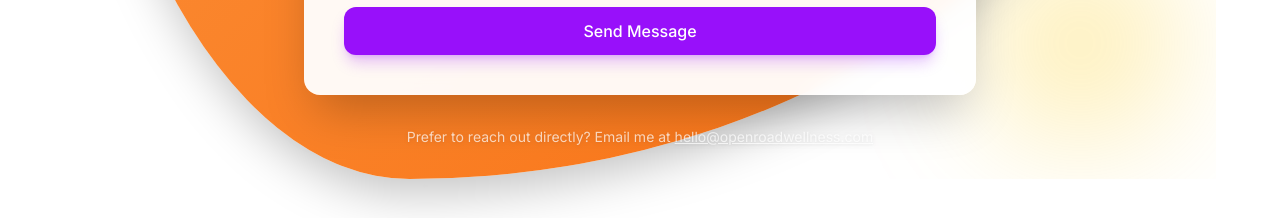
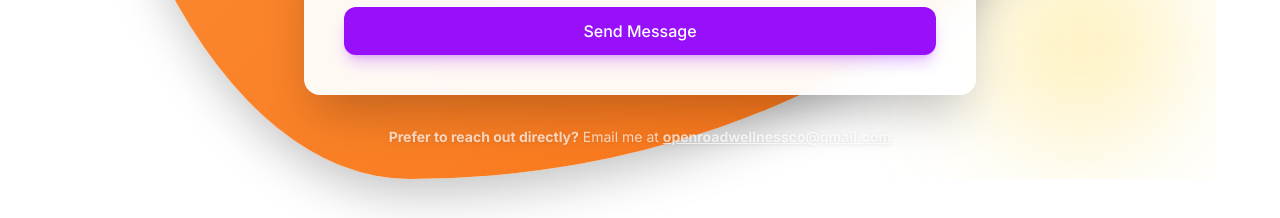
Before and after one commit to Istephensondev/open-road-wellness-website, a Next.js app: page / in a window 1280 px wide. Shown: the part 5680-5898 px from the top of the page. Built offline with nearby package versions, Linux system fonts and the light colour scheme.

Commit message:
Update contact email and make it bold
Made-with: Cursor

```diff
--- a/components/contact.tsx
+++ b/components/contact.tsx
@@ -252,7 +252,7 @@ export function Contact() {
         </div>
 
         <p className="text-white/70 text-sm mt-8 text-center font-sans drop-shadow">
-          Prefer to reach out directly? Email me at <a href="mailto:hello@openroadwellness.com" className="underline hover:text-white transition-colors">hello@openroadwellness.com</a>
+          <strong>Prefer to reach out directly?</strong> Email me at <a href="mailto:openroadwellnessco@gmail.com" className="font-bold underline hover:text-white transition-colors">openroadwellnessco@gmail.com</a>
         </p>
       </div>
     </section>
```
